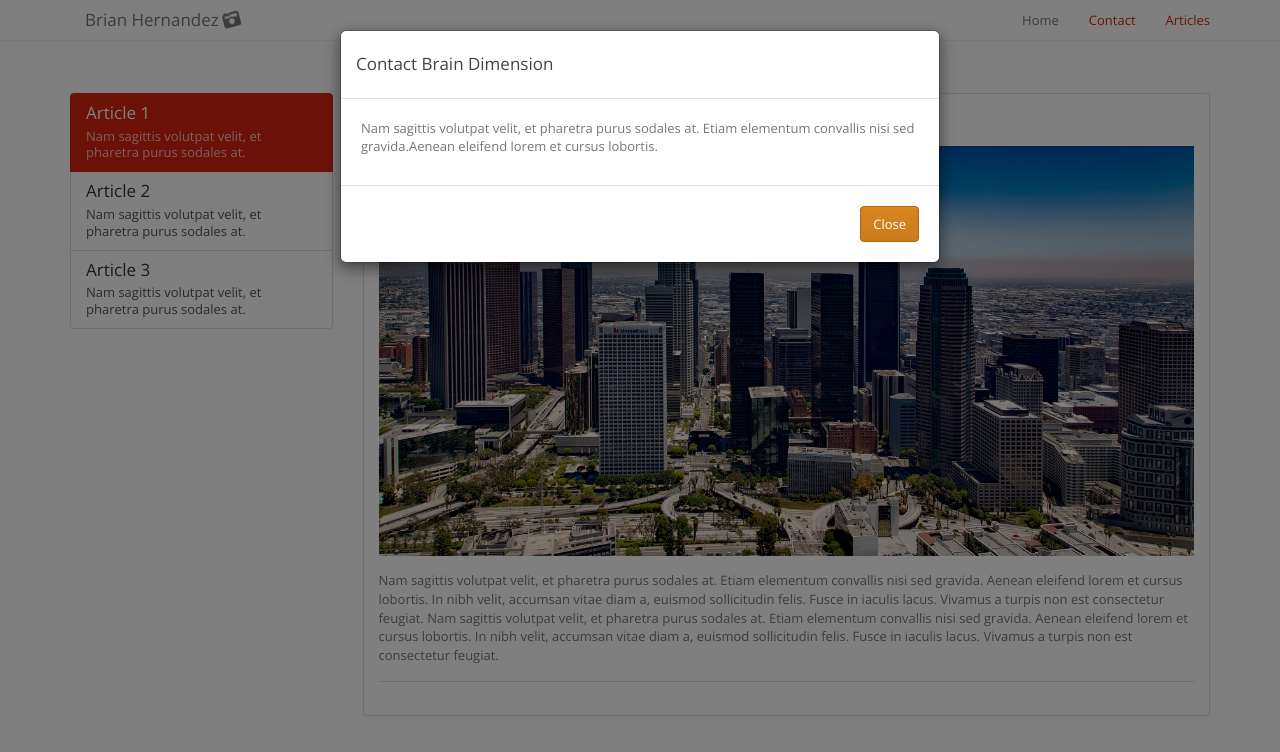
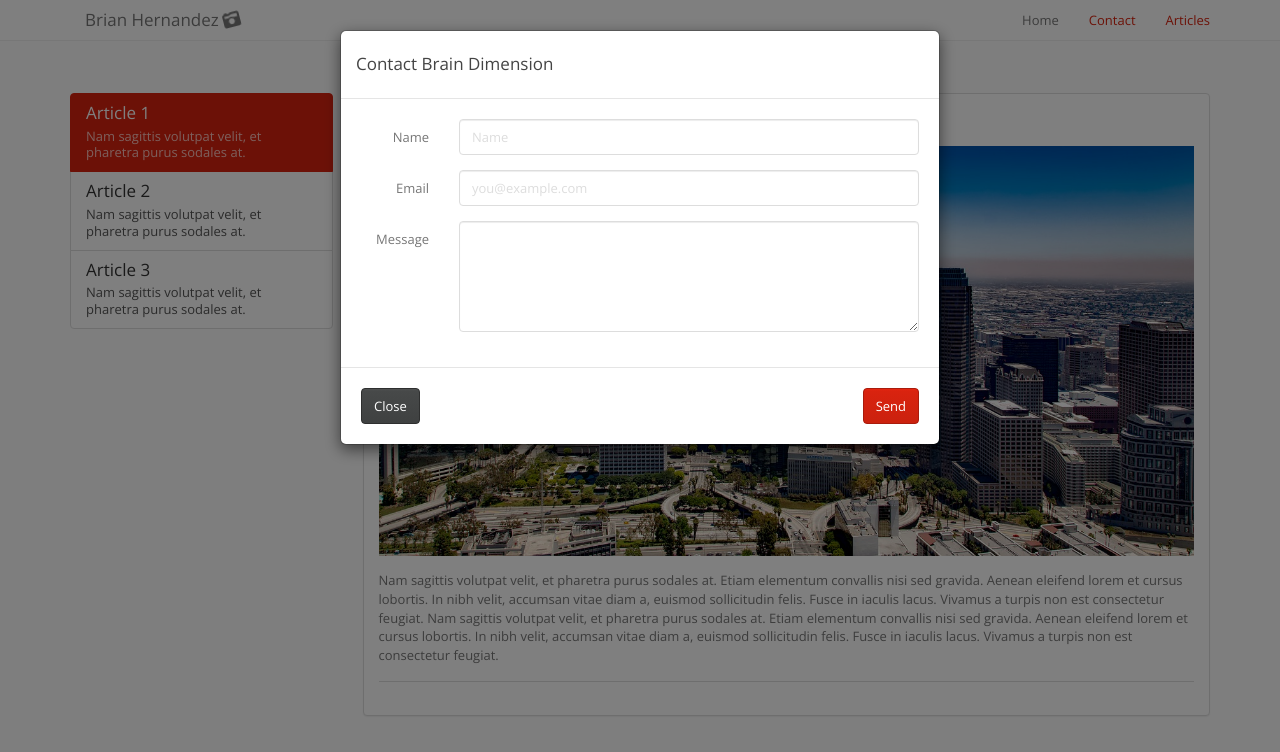
Before and after one commit to brian-hernandez/brian-hernandez.github.io, a plain HTML site: page pages/read.html in a window 1280 px wide. Both pictures are taken after a click on the link "Contact". Drawn offline with nearby package versions, Linux system fonts and the light colour scheme.

Commit message:
contact form

```diff
--- a/pages/read.html
+++ b/pages/read.html
@@ -62,7 +62,7 @@
                 </a>
                 <a href="#a2" class="list-group-item" id="a2">
                     <h4 class="list-group-item-heading">Article 2</h4>
-                    <p class="list-group-item-text">Nam sagittis volutpat velit, et pharetra purus sodales at.  </p>
+                    <p class="list-group-item-text">Nam sagittis volutpat velit, et pharetra purus sodales at. </p>
                 </a>
                 <a href="#a3" class="list-group-item" id="a3">
                     <h4 class="list-group-item-heading">Article 3</h4>
@@ -143,16 +143,40 @@
 <div class="modal fade" id="contact" role="dialog">
     <div class="modal-dialog">
         <div class="modal-content">
+            <form class="form-horizontal">
                 <div class="modal-header">
                     <h4>Contact Brain Dimension</h4>
                 </div>
+
                 <div class="modal-body">
-                <p>Nam sagittis volutpat velit, et pharetra purus sodales at. Etiam elementum convallis nisi sed
-                    gravida.Aenean eleifend lorem et cursus lobortis.</p>
+                    <div class="form-group">
+
+                        <label for="contact-name" class="col-lg-2 control-label">Name</label>
+                        <div class="col-lg-10">
+                            <input type="text" class="form-control" id="contact-name" placeholder="Name">
+                        </div>
+                    </div>
+                    <div class="form-group">
+                        <label for="contact-email" class="col-lg-2 control-label">Email</label>
+                        <div class="col-lg-10">
+                            <input type="email" class="form-control" id="contact-email" placeholder="you@example.com">
+                        </div>
+
+                    </div>
+                    <div class="form-group">
+                        <label for="contact-message" class="col-lg-2 control-label">Message</label>
+                        <div class="col-lg-10">
+                            <textarea class="form-control" id="contact-message" rows="5"></textarea>
+                        </div>
+
+                    </div>
+
                 </div>
                 <div class="modal-footer">
-                <a class="btn-danger btn pull-right" data-dismiss="modal">Close</a>
+                    <a class="btn-default btn pull-left" data-dismiss="modal">Close</a>
+                    <button class="btn btn-primary" type="submit">Send</button>
                 </div>
+            </form>
         </div>
     </div>
 </div>
```
Also changed, not shown: index.html (+27 -3 lines). Lines whose indentation alone changed are shown as unchanged.
